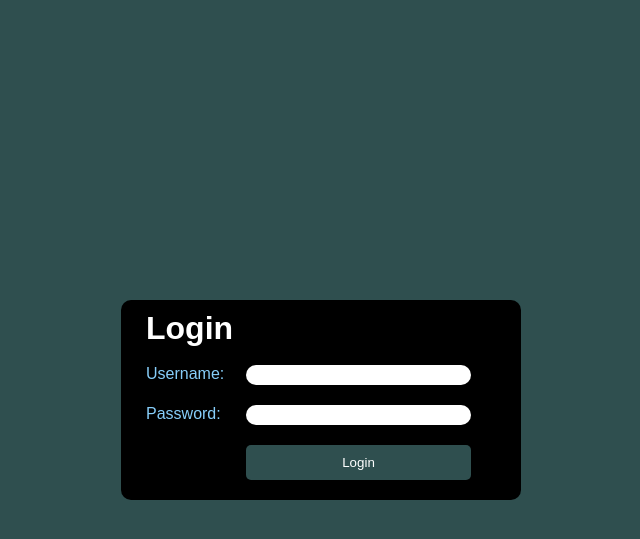
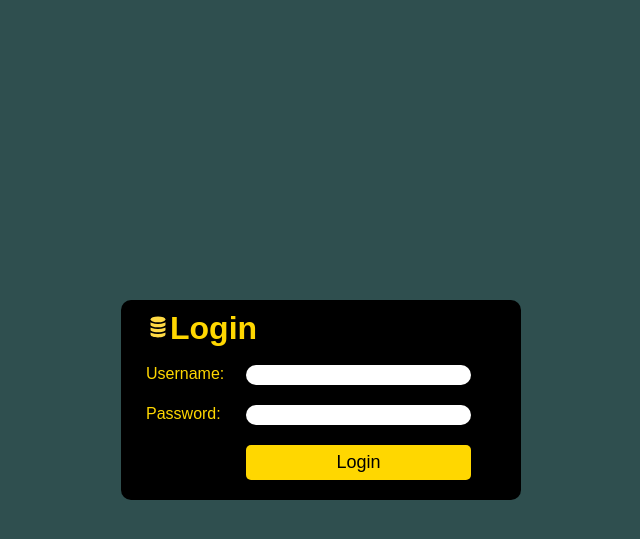
Before and after one commit to Toomas633/SQL-backups, a Flask app: page /login in a window 1280 px wide. Shown: the top 539 px of the page, without its empty margins (319-959 px from the left). Run offline with Flask 3, Linux system fonts and the light colour scheme.

Commit message:
Update styling

```diff
--- a/static/css/base.css
+++ b/static/css/base.css
@@ -42,7 +42,6 @@ body {
 
 .popup-container {
   display: none;
-  background-color: darkred;
   color: white;
   border-radius: 10px;
   padding: 20px;
@@ -58,3 +57,11 @@ body {
   cursor: pointer;
   font-size: 28px;
 }
+
+.ico-sql {
+  content: "";
+  display: inline-block;
+  background-image: url("/static/icons/sql.svg");
+  background-repeat: no-repeat;
+  background-size: contain;
+}
--- a/static/css/dashboard.css
+++ b/static/css/dashboard.css
@@ -42,3 +42,8 @@
   background-repeat: no-repeat;
   background-size: contain;
 }
+
+.ico-sql {
+  width: 24px;
+  height: 24px;
+}
--- a/static/css/login.css
+++ b/static/css/login.css
@@ -12,11 +12,11 @@
 }
 
 h1 {
-  color: white;
+  color: gold;
 }
 
 label {
-  color: lightskyblue;
+  color: gold;
 }
 
 input {
@@ -60,12 +60,18 @@ input {
   bottom: 20px;
   left: 125px;
   height: 35px;
-  background-color: darkslategrey;
-  color: white;
+  font-size: 18px;
+  background-color: gold;
+  color: black;
   cursor: pointer;
 }
 
 .login-btn:hover {
-  background-color: lightskyblue;
-  color: black;
+  background-color: darkslategrey;
+  color: gold;
 }
+
+.ico-sql {
+  width: 24px;
+  height: 24px;
+}
```
